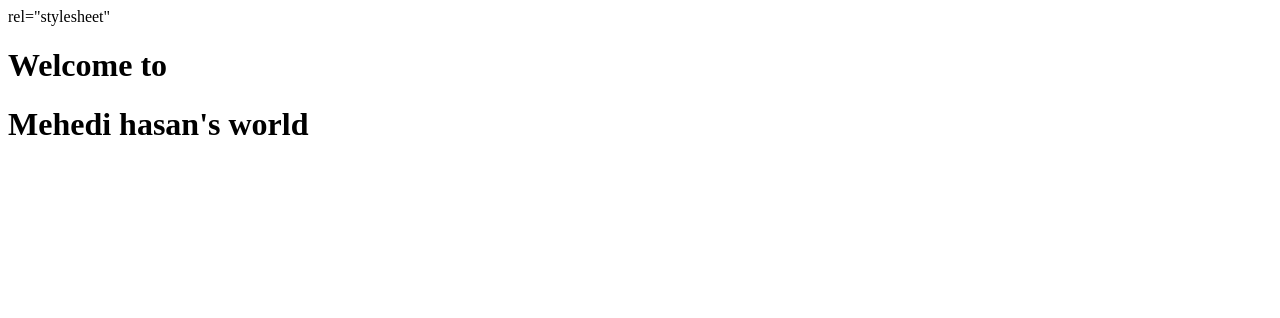
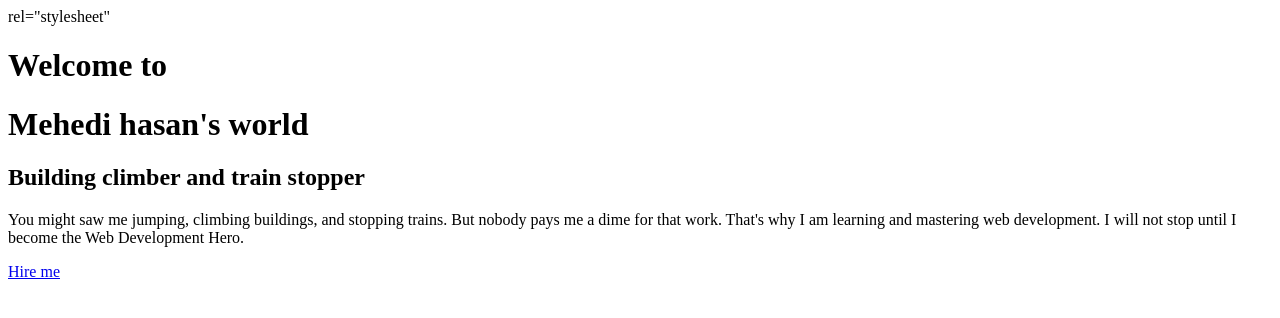
Before and after one commit to Mehedihasan17/practice--portfoloi, a plain HTML site: page images/index.html in a window 1280 px wide. Drawn offline with Linux system fonts and the light colour scheme; files that its build step writes are made by us from their sources.

Commit message:
link-buttoon added

```diff
--- a/images/index.html
+++ b/images/index.html
@@ -17,6 +17,11 @@
 <body>
     <h1>Welcome to</h1>
     <h1>Mehedi hasan's world</h1>
+    <h2>Building climber and train stopper</h2>
+    <p>You might saw me jumping, climbing buildings, and stopping trains. But nobody pays me a dime for that work.
+        That's why I am learning and mastering web development. I will not stop until I become the Web Development Hero.
+    </p>
+    <a class="link-button" href="https://www.linkedin.com/in/mahadi-hasan-bab242195/" target="_blank">Hire me</a>
 </body>
 
 </html>
```
